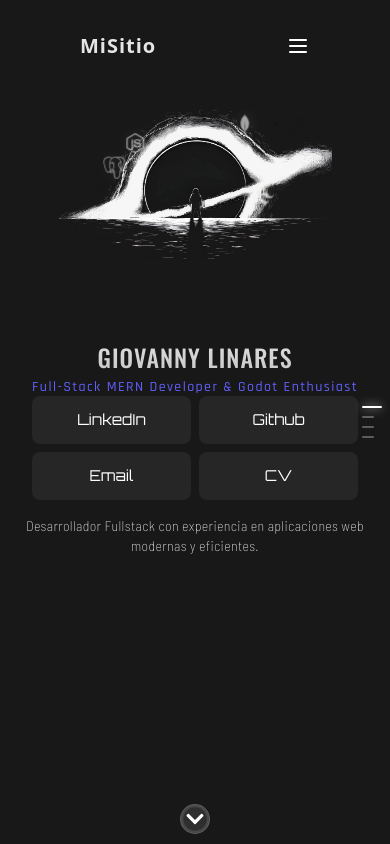
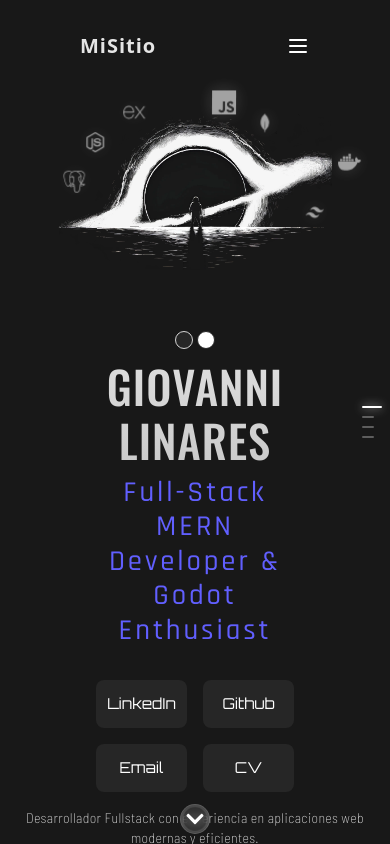
Before and after one commit to Giovani-DevCoder/Portfoliov2, a React (Vite) app: page / in a window 390 px wide. Built offline with nearby package versions, Linux system fonts and the light colour scheme.

Commit message:
20/09/2025

```diff
--- a/src/App.css
+++ b/src/App.css
@@ -42,6 +42,26 @@
   font-size: 1.2em;
   line-height: 1.5;
   color: #dcdcdc;
+}
+
+span{
+  font-family: "Orbitron", sans-serif;
+  font-weight: 200;
+  font-size: 0.9em;
+  line-height: 1.5;
+  color: #dcdcdc;
+}
+
+.home-tittle {
+  font-family: "Oswald", sans-serif;
+  font-weight: 500;
+  font-size: 2.8em;
+}
+
+.home-subtittle {
+  font-family: "Rajdhani", sans-serif;
+  font-weight: 500;
+  font-size: 1.8em;
 }
 
 .gradient-color {
@@ -181,6 +201,16 @@
 
 .nav-indicator:hover {
   background-color: rgba(255, 255, 255, 0.6);
+}
+
+.light-mode .nav-indicator.active {
+  background-color: #222; /* o el color oscuro que prefieras */
+  box-shadow: 0 0 10px rgba(34, 34, 34, 0.8);
+}
+
+.light-mode .nav-indicator {
+  background-color: #444444; /* o el color oscuro que prefieras */
+  box-shadow: 0 0 10px rgba(34, 34, 34, 0.8);
 }
 
 .navigation-buttons {
--- a/src/App.jsx
+++ b/src/App.jsx
@@ -1,5 +1,5 @@
 import { useEffect, useState } from "react"
-import Home from "./components/sections/Home"
+import Home from "./components/sections/Home/Home"
 import About from "./components/sections/About"
 import Project from "./components/sections/Project"
 import Skills from "./components/sections/Skills";  // Nueva línea
--- a/src/components/FloatingTechIcons.jsx
+++ b/src/components/FloatingTechIcons.jsx
@@ -36,12 +36,15 @@
   const getResponsiveConfig = () => {
     const configs = {
       mobile: {
-        iconCount: 4,
+        iconCount: 7,
         basePositions: [
-          { baseX: -60, baseY: -40, size: 20 },
-          { baseX: 70, baseY: 15, size: 18 },
-          { baseX: -80, baseY: -15, size: 22 },
-          { baseX: 50, baseY: -60, size: 19 }
+          { baseX: -100, baseY: -50, size: 20 },
+          { baseX: 120, baseY: 20, size: 18 },
+          { baseX: -120, baseY: -10, size: 22 },
+          { baseX: 70, baseY: -70, size: 19 },
+          { baseX: -60, baseY: -80, size: 22 },
+          { baseX: 155, baseY: -30, size: 23 },
+          { baseX: 30, baseY: -90, size: 24 }
         ],
         floatRange: 1,
         repelDistance: 40
--- a/src/components/SideNavigation.jsx
+++ b/src/components/SideNavigation.jsx
@@ -4,7 +4,7 @@
       {Array.from({ length: totalSections }).map((_, index) => (
         <div
           key={index}
-          className={`nav-indicator ${currentSection === index ? "active" : ""}`}
+          className={`nav-indicator ${currentSection === index ? "active" : "" }`}
           onClick={() => onNavigate(index)}
           title={`Sección ${index + 1}`}
         />
--- a/src/components/cards/CardWithDots.jsx
+++ b/src/components/cards/CardWithDots.jsx
@@ -36,17 +36,17 @@
     const iconSize = "w-4 h-4 lg:w-6 lg:h-6"
     switch (type) {
       case "github":
-        return <Github className={`${iconSize} text-white`} />
+        return <Github className={`${iconSize} ${isLightMode ? "text-neutral-700" : "text-white"}`} />
       case "githubProject":
-        return <Github className={`${iconSize} text-white`} />
+        return <Github className={`${iconSize} ${isLightMode ? "text-neutral-700" : "text-white"}`} />
       case "linkedin":
-        return <Linkedin className={`${iconSize} text-white`} />
+        return <Linkedin className={`${iconSize} ${isLightMode ? "text-neutral-700" : "text-white"}`} />
       case "CV":
-        return <Newspaper className={`${iconSize} text-white`} />
+        return <Newspaper className={`${iconSize} ${isLightMode ? "text-neutral-700" : "text-white"}`} />
       case "email":
-        return isCopied ? <Check className={`${iconSize} text-white`} /> : <Mail className={`${iconSize} text-white`} />
+        return isCopied ? <Check className={`${iconSize} ${isLightMode ? "text-neutral-700" : "text-white"}`} /> : <Mail className={`${iconSize} ${isLightMode ? "text-neutral-700" : "text-white"}`} />
       case "Ir":
-        return <Box className={`${iconSize} text-white`} />
+        return <Box className={`${iconSize} ${isLightMode ? "text-neutral-700" : "text-white"}`} />
         default:
         return null
     }
--- a/src/components/cards/ThreeCardsSection.jsx
+++ b/src/components/cards/ThreeCardsSection.jsx
@@ -4,7 +4,7 @@
   return (
     <div className="w-full">
       {/* Mobile: 2x2 grid */}
-      <div className="grid grid-cols-2 gap-2 sm:gap-3 lg:hidden">
+      <div className="grid grid-cols-2 mx-16 gap-4 sm:gap-3 lg:hidden">
         <CardWithDots title="LinkedIn" description="Conecta profesionalmente" type="linkedin" href="https://www.linkedin.com/in/giovani-linares/"/>
         <CardWithDots title="Github" description="Explora mis proyectos" type="github" href="https://github.com/Giovani-DevCoder" />
         <CardWithDots title="Email" description="Contacto directo" type="email" />
--- a/src/components/modal/CircleTransitionModal.jsx
+++ b/src/components/modal/CircleTransitionModal.jsx
@@ -93,7 +93,7 @@
           style={{ pointerEvents: open ? "auto" : "none" }}
         >
           <div
-            className={`relative transition-all duration-500 ease-out rounded-2xl border-4 border-red-800
+            className={`relative transition-all duration-500 ease-out rounded-2xl border-4 border-indigo-600
               ${showContent ? "opacity-100 translate-y-0" : "opacity-0 translate-y-8"}
             `}
             style={{
@@ -118,7 +118,7 @@
                   ${showContent ? "opacity-100 translate-y-0" : "opacity-0 translate-y-4"}
                 `}
               >
-                <h2 className="text-2xl font-bold mb-4">{projectInfo.title}</h2>
+                <h2 className="text-2xl mb-4">{projectInfo.title}</h2>
 
                 <div className="flex gap-5">
 
@@ -180,7 +180,7 @@
                   {projectInfo.tag.map((tag, index) => (
                     <span
                     key = {index}
-                    className="flex items-center justify-center text-neutral-200 bg-red-800 gap-2 px-4 py-1 rounded-full cursor-default">
+                    className="flex items-center justify-center text-neutral-200 bg-indigo-500 gap-2 px-4 py-1 rounded-full cursor-default">
                       {techIcons[tag] && <span>{techIcons[tag]}</span>}
                       <span>{tag}</span>
                     </span>
--- a/src/components/sections/Header.jsx
+++ b/src/components/sections/Header.jsx
@@ -12,6 +12,16 @@
     window.addEventListener("scroll", handleScroll)
     return () => window.removeEventListener("scroll", handleScroll)
   }, [])
+
+  const [isLightMode, setIsLightMode] = useState(document.body.classList.contains("light-mode"));
+
+  useEffect(() => {
+    const observer = new MutationObserver(() => {
+      setIsLightMode(document.body.classList.contains("light-mode"));
+    });
+    observer.observe(document.body, { attributes: true, attributeFilter: ["class"] });
+    return () => observer.disconnect();
+  }, []);
 
   return (
     <header
@@ -34,12 +44,13 @@
               }}
               className={`
                 relative overflow-hidden
-                text-zinc-300 cursor-pointer hover:text-white
+                text-zinc-300 cursor-pointer hover:text-zinc-400
                 transition text-sm sm:text-base uppercase tracking-wide
-                ${currentSection === idx ? "font-bold text-white" : ""}
+                ${currentSection === idx ? "font-bold text-green-500" : ""}
                 after:content-[''] after:absolute after:bottom-0 after:left-0
-                after:w-0 after:h-px after:bg-white after:transition-all after:duration-300
+                after:w-0 after:h-px after:transition-all after:duration-300
                 hover:after:w-full
+                ${isLightMode ? "after:bg-neutral-700" : "after:bg-white"}
               `}
             >
               {section.id.charAt(0).toUpperCase() + section.id.slice(1)}
--- a/src/components/sections/Home.jsx
+++ b/src/components/sections/Home/Home.jsx
@@ -1,10 +1,11 @@
 import React from 'react';
-import blackHole01WEBP from '../../assets/blackHole01.webp';
-import blackHole02WEBP from '../../assets/blackHole02.webp';
-import ThreeCardsSection from "../cards/ThreeCardsSection";
-import BlackHoleAnimation from "../BlackHole";
-import ShootingStars from '../Shooting-stars';
-import FloatingTechIcons from "../FloatingTechIcons"
+import blackHole01WEBP from '../../../assets/blackHole01.webp';
+import blackHole02WEBP from '../../../assets/blackHole02.webp';
+import ThreeCardsSection from "../../cards/ThreeCardsSection";
+import BlackHoleAnimation from "../../BlackHole";
+import ShootingStars from '../../Shooting-stars';
+import FloatingTechIcons from "../../FloatingTechIcons"
+import ModeSelector from "./modeSelector";
 
 const Home = () => {
   return (
@@ -15,9 +16,9 @@
         <div className="block lg:hidden w-full h-full">
 
             {/* Background Elements - Mobile */}
-            <div className='inset-0 mt-10 flex items-center justify-center'>
+            <div className='inset-0 mt-18 flex items-center justify-center'>
 
-                <div className="relative w-full h-full max-w-sm">
+                <div className="relative w-full h-60 ">
 
                     <BlackHoleAnimation
                       coreImageWEBP={blackHole01WEBP}
@@ -33,13 +34,15 @@
             <div className='relative z-30 h-full flex flex-col p-4'>
 
               {/* Top Content */}
-              <div className="text-center">
+              <div className="text-center mx-18 mb-8">
 
-                  <h1 className="text-9xl sm:text-9xl font-extralight tracking-wider gradient-color leading-tight mb-2">
-                    GIOVANNY LINARES
+                  <ModeSelector />
+
+                  <h1 className="home-tittle font-extralight tracking-wider gradient-color leading-tight mt-2 mb-2">
+                    GIOVANNI LINARES
                   </h1>
 
-                  <h2 className="text-xs sm:text-sm text-indigo-500 tracking-widest">
+                  <h2 className="home-subtittle text-indigo-500 tracking-widest break-words whitespace-normal">
                     Full-Stack MERN Developer & Godot Enthusiast
                   </h2>
 
@@ -68,32 +71,12 @@
         <div className='z-30 flex-1 flex flex-col justify-center px-8 max-w-3xl'>
 
           <div className='flex gap-4'>
-              <h1 className="mb-5 gradient-color">GIOVANNY LINARES</h1>
+              <h1 className="mb-5 gradient-color">GIOVANNI LINARES</h1>
 
-              <div
-              className="absolute sm:left-6 lg:left-168 z-50 sm:w-32 lg:w-18 h-6 sm:h-8 lg:h-9 rounded-md lg:rounded-lg flex items-center justify-center gap-1 sm:gap-2 px-1 sm:px-2"
-            >
-                <button
-                  onClick={() => document.body.classList.remove('light-mode')}
-                  className="bg-neutral-800 border rounded-full cursor-pointer transition-transform hover:scale-110"
-                  style={{
-                    width: '18px',
-                    height: '18px',
-                  }}
-                  aria-label="Modo oscuro"
-                />
-                <button
-                  onClick={() => document.body.classList.add('light-mode')}
-                  className="bg-white border border-neutral-300 rounded-full cursor-pointer transition-transform hover:scale-110"
-                  style={{
-                    width: '18px',
-                    height: '18px',
-                  }}
-                  aria-label="Modo claro"
-                />
-              </div>
+              <ModeSelector />
           </div>
-              <h2 className="mb-8 gradient-color">Full-Stack MERN Developer <br></br>& Godot Enthusiast</h2>
+
+            <h2 className="mb-8 gradient-color">Full-Stack MERN Developer <br></br>& Godot Enthusiast</h2>
 
             <div className='w-full mb-8'>
               <ThreeCardsSection />
--- /dev/null
+++ b/src/components/sections/Home/modeSelector.jsx
@@ -0,0 +1,29 @@
+
+const ModeSelector = () => {
+    return (
+        <div
+        className="lg:absolute sm:left-42 lg:left-168 z-50 sm:w-32 lg:w-18 h-6 sm:h-8 lg:h-9 rounded-md lg:rounded-lg flex items-center justify-center gap-1 sm:gap-2 px-1 sm:px-2"
+        >
+          <button
+            onClick={() => document.body.classList.remove('light-mode')}
+            className="bg-neutral-800 border border-neutral-300 rounded-full cursor-pointer transition-transform hover:scale-110"
+            style={{
+              width: '18px',
+              height: '18px',
+            }}
+            aria-label="Modo oscuro"
+          />
+          <button
+            onClick={() => document.body.classList.add('light-mode')}
+            className="bg-white border border-neutral-800 rounded-full cursor-pointer transition-transform hover:scale-110"
+            style={{
+              width: '18px',
+              height: '18px',
+            }}
+            aria-label="Modo claro"
+          />
+        </div>
+    )
+}
+
+export default ModeSelector;
```
